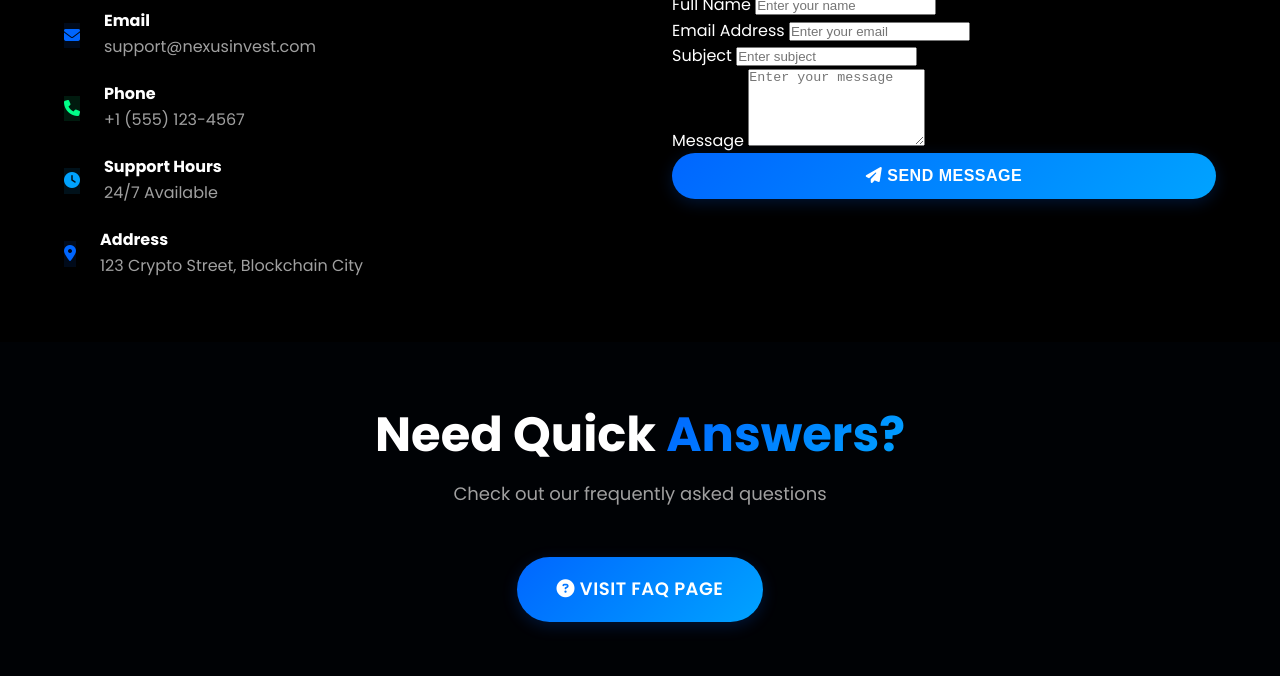
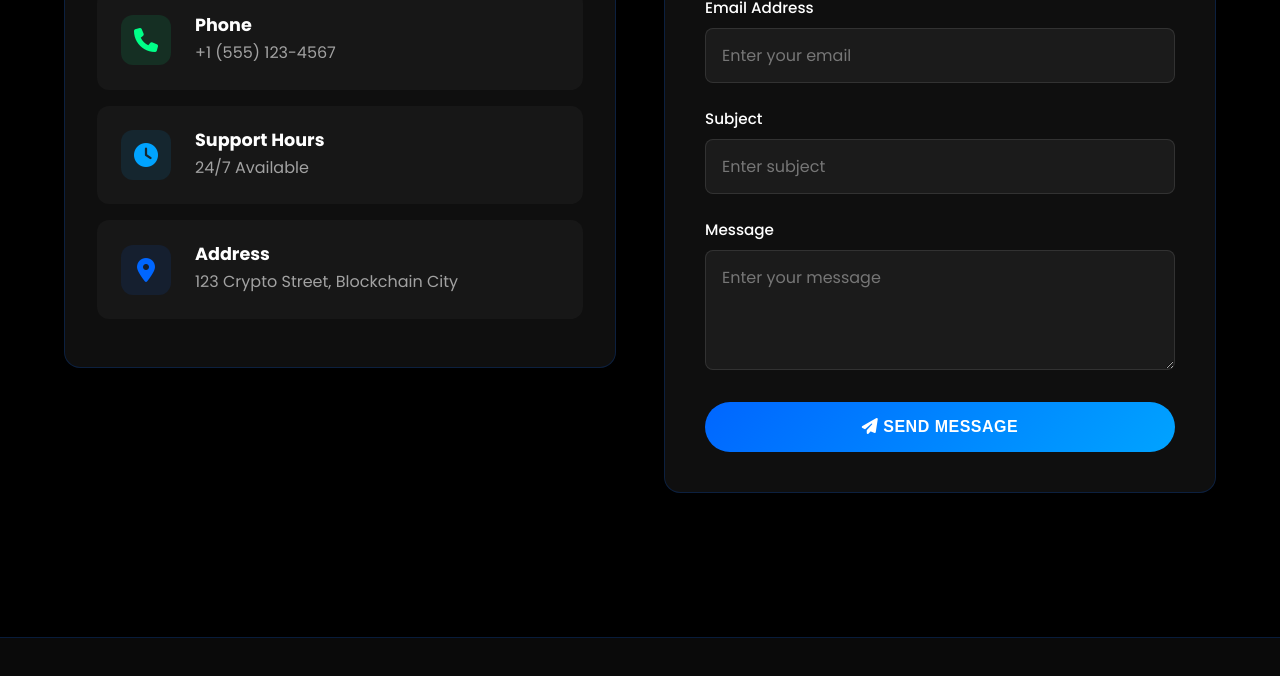
Before and after one commit to ahmad-coder45/nexusinvest-website, a plain HTML site: page contact.html in a window 1280 px wide. Shown: the part 512-1188 px from the top of the page. Drawn offline with nearby package versions, Linux system fonts and the light colour scheme.

Commit message:
Fix contact page - add proper CSS styling and animations

```diff
--- a/contact.html
+++ b/contact.html
@@ -8,7 +8,138 @@
     <link rel="icon" type="image/png" href="images/favicon.png">
     <link href="https://fonts.googleapis.com/css2?family=Poppins:wght@300;400;500;600;700;800&display=swap" rel="stylesheet">
     <link rel="stylesheet" href="https://cdnjs.cloudflare.com/ajax/libs/font-awesome/6.4.0/css/all.min.css">
+    <link rel="stylesheet" href="https://unpkg.com/aos@2.3.1/dist/aos.css">
     <link rel="stylesheet" href="css/style.css">
+
+    <style>
+        .contact-section {
+            padding: 120px 0 80px;
+            min-height: 100vh;
+        }
+
+        .contact-grid {
+            display: grid;
+            grid-template-columns: 1fr 1fr;
+            gap: 3rem;
+            margin-top: 3rem;
+        }
+
+        .contact-info-card {
+            background: rgba(26, 26, 26, 0.6);
+            backdrop-filter: blur(20px);
+            border: 1px solid rgba(0, 102, 255, 0.2);
+            border-radius: 16px;
+            padding: 2rem;
+            transition: all 0.3s ease;
+        }
+
+        .contact-info-card:hover {
+            transform: translateY(-5px);
+            border-color: rgba(0, 102, 255, 0.4);
+            box-shadow: 0 10px 40px rgba(0, 102, 255, 0.2);
+        }
+
+        .info-item {
+            display: flex;
+            align-items: center;
+            gap: 1.5rem;
+            padding: 1.5rem;
+            background: rgba(255, 255, 255, 0.03);
+            border-radius: 12px;
+            margin-bottom: 1rem;
+            transition: all 0.3s ease;
+        }
+
+        .info-item:hover {
+            background: rgba(255, 255, 255, 0.05);
+            transform: translateX(5px);
+        }
+
+        .info-icon {
+            width: 50px;
+            height: 50px;
+            display: flex;
+            align-items: center;
+            justify-content: center;
+            border-radius: 12px;
+            font-size: 1.5rem;
+        }
+
+        .contact-form-card {
+            background: rgba(26, 26, 26, 0.6);
+            backdrop-filter: blur(20px);
+            border: 1px solid rgba(0, 102, 255, 0.2);
+            border-radius: 16px;
+            padding: 2.5rem;
+        }
+
+        .form-group {
+            margin-bottom: 1.5rem;
+        }
+
+        .form-label {
+            display: block;
+            margin-bottom: 0.5rem;
+            color: #fff;
+            font-weight: 500;
+            font-size: 0.95rem;
+        }
+
+        .form-input {
+            width: 100%;
+            padding: 0.875rem 1rem;
+            background: rgba(255, 255, 255, 0.05);
+            border: 1px solid rgba(255, 255, 255, 0.1);
+            border-radius: 8px;
+            color: #fff;
+            font-size: 1rem;
+            font-family: 'Poppins', sans-serif;
+            transition: all 0.3s ease;
+        }
+
+        .form-input:focus {
+            outline: none;
+            border-color: #0066ff;
+            background: rgba(255, 255, 255, 0.08);
+            box-shadow: 0 0 0 3px rgba(0, 102, 255, 0.1);
+        }
+
+        .form-input::placeholder {
+            color: rgba(255, 255, 255, 0.4);
+        }
+
+        textarea.form-input {
+            resize: vertical;
+            min-height: 120px;
+        }
+
+        .submit-btn {
+            width: 100%;
+            padding: 1rem;
+            background: linear-gradient(135deg, #0066ff, #00a3ff);
+            border: none;
+            border-radius: 50px;
+            color: #fff;
+            font-size: 1rem;
+            font-weight: 600;
+            cursor: pointer;
+            transition: all 0.3s ease;
+            text-transform: uppercase;
+            letter-spacing: 0.5px;
+        }
+
+        .submit-btn:hover {
+            transform: translateY(-2px);
+            box-shadow: 0 10px 30px rgba(0, 102, 255, 0.4);
+        }
+
+        @media (max-width: 768px) {
+            .contact-grid {
+                grid-template-columns: 1fr;
+                gap: 2rem;
+            }
+        }
+    </style>
 </head>
 <body>
 
@@ -37,68 +168,57 @@
         </div>
     </nav>
 
-    <!-- Hero Section -->
-    <section class="hero-section" style="padding: 120px 0 80px;">
+    <!-- Contact Section -->
+    <section class="contact-section">
         <div class="container">
             <div class="section-title" data-aos="fade-up">
                 <h1>Contact <span class="text-gradient">Us</span></h1>
                 <p>Get in touch with our support team</p>
             </div>
-        </div>
-    </section>
 
-    <!-- Contact Section -->
-    <section class="section">
-        <div class="container">
-            <div class="grid grid-2" style="gap: var(--spacing-2xl);">
+            <div class="contact-grid">
                 <!-- Contact Info -->
                 <div data-aos="fade-right">
-                    <h2 style="margin-bottom: var(--spacing-lg);">Get In Touch</h2>
+                    <div class="contact-info-card">
+                        <h2 style="margin-bottom: 2rem; font-size: 1.75rem;">Get In Touch</h2>
 
-                    <div class="feature-card" style="margin-bottom: var(--spacing-md);">
-                        <div style="display: flex; align-items: center; gap: var(--spacing-md);">
-                            <div class="feature-icon" style="background: rgba(0, 102, 255, 0.1);">
-                                <i class="fas fa-envelope" style="color: var(--electric-blue);"></i>
+                        <div class="info-item">
+                            <div class="info-icon" style="background: rgba(0, 102, 255, 0.1);">
+                                <i class="fas fa-envelope" style="color: #0066ff;"></i>
                             </div>
                             <div>
-                                <h4 style="margin-bottom: 0.25rem;">Email</h4>
-                                <p style="margin: 0; color: var(--text-gray);">support@nexusinvest.com</p>
+                                <h4 style="margin-bottom: 0.25rem; font-size: 1.1rem;">Email</h4>
+                                <p style="margin: 0; color: rgba(255, 255, 255, 0.6);">support@nexusinvest.com</p>
                             </div>
                         </div>
-                    </div>
 
-                    <div class="feature-card" style="margin-bottom: var(--spacing-md);">
-                        <div style="display: flex; align-items: center; gap: var(--spacing-md);">
-                            <div class="feature-icon" style="background: rgba(0, 255, 136, 0.1);">
-                                <i class="fas fa-phone" style="color: var(--neon-green);"></i>
+                        <div class="info-item">
+                            <div class="info-icon" style="background: rgba(0, 255, 136, 0.1);">
+                                <i class="fas fa-phone" style="color: #00ff88;"></i>
                             </div>
                             <div>
-                                <h4 style="margin-bottom: 0.25rem;">Phone</h4>
-                                <p style="margin: 0; color: var(--text-gray);">+1 (555) 123-4567</p>
+                                <h4 style="margin-bottom: 0.25rem; font-size: 1.1rem;">Phone</h4>
+                                <p style="margin: 0; color: rgba(255, 255, 255, 0.6);">+1 (555) 123-4567</p>
                             </div>
                         </div>
-                    </div>
 
-                    <div class="feature-card" style="margin-bottom: var(--spacing-md);">
-                        <div style="display: flex; align-items: center; gap: var(--spacing-md);">
-                            <div class="feature-icon" style="background: rgba(0, 163, 255, 0.1);">
-                                <i class="fas fa-clock" style="color: var(--light-blue);"></i>
+                        <div class="info-item">
+                            <div class="info-icon" style="background: rgba(0, 163, 255, 0.1);">
+                                <i class="fas fa-clock" style="color: #00a3ff;"></i>
                             </div>
                             <div>
-                                <h4 style="margin-bottom: 0.25rem;">Support Hours</h4>
-                                <p style="margin: 0; color: var(--text-gray);">24/7 Available</p>
+                                <h4 style="margin-bottom: 0.25rem; font-size: 1.1rem;">Support Hours</h4>
+                                <p style="margin: 0; color: rgba(255, 255, 255, 0.6);">24/7 Available</p>
                             </div>
                         </div>
-                    </div>
 
-                    <div class="feature-card">
-                        <div style="display: flex; align-items: center; gap: var(--spacing-md);">
-                            <div class="feature-icon" style="background: rgba(0, 102, 255, 0.1);">
-                                <i class="fas fa-map-marker-alt" style="color: var(--electric-blue);"></i>
+                        <div class="info-item">
+                            <div class="info-icon" style="background: rgba(0, 102, 255, 0.1);">
+                                <i class="fas fa-map-marker-alt" style="color: #0066ff;"></i>
                             </div>
                             <div>
-                                <h4 style="margin-bottom: 0.25rem;">Address</h4>
-                                <p style="margin: 0; color: var(--text-gray);">123 Crypto Street, Blockchain City</p>
+                                <h4 style="margin-bottom: 0.25rem; font-size: 1.1rem;">Address</h4>
+                                <p style="margin: 0; color: rgba(255, 255, 255, 0.6);">123 Crypto Street, Blockchain City</p>
                             </div>
                         </div>
                     </div>
@@ -106,8 +226,8 @@
 
                 <!-- Contact Form -->
                 <div data-aos="fade-left">
-                    <div class="feature-card">
-                        <h3 style="margin-bottom: var(--spacing-lg);">Send Us a Message</h3>
+                    <div class="contact-form-card">
+                        <h3 style="margin-bottom: 2rem; font-size: 1.75rem;">Send Us a Message</h3>
 
                         <form id="contactForm">
                             <div class="form-group">
@@ -148,34 +268,17 @@
                                 <textarea
                                     id="message"
                                     class="form-input"
-                                    rows="5"
                                     placeholder="Enter your message"
                                     required
                                 ></textarea>
                             </div>
 
-                            <button type="submit" class="btn btn-primary" style="width: 100%;">
-                                <i class="fas fa-paper-plane"></i> Send Message
+                            <button type="submit" class="submit-btn">
+                                <i class="fas fa-paper-plane"></i> SEND MESSAGE
                             </button>
                         </form>
                     </div>
                 </div>
-            </div>
-        </div>
-    </section>
-
-    <!-- FAQ Quick Links -->
-    <section class="section" style="background: rgba(0, 102, 255, 0.02);">
-        <div class="container">
-            <div class="section-title" data-aos="fade-up">
-                <h2>Need Quick <span class="text-gradient">Answers?</span></h2>
-                <p>Check out our frequently asked questions</p>
-            </div>
-
-            <div style="text-align: center;" data-aos="zoom-in">
-                <a href="faq.html" class="btn btn-primary btn-lg">
-                    <i class="fas fa-question-circle"></i> Visit FAQ Page
-                </a>
             </div>
         </div>
     </section>
@@ -214,12 +317,21 @@
     <script src="https://unpkg.com/aos@2.3.1/dist/aos.js"></script>
     <script src="js/main.js"></script>
     <script>
-        AOS.init({ duration: 1000, once: true });
+        // Initialize AOS
+        AOS.init({
+            duration: 1000,
+            once: true,
+            offset: 100
+        });
 
         // Contact form handler
         document.getElementById('contactForm').addEventListener('submit', function(e) {
             e.preventDefault();
-            showToast('Message sent successfully! We will get back to you soon.', 'success');
+
+            // Show success message
+            alert('Message sent successfully! We will get back to you soon.');
+
+            // Reset form
             this.reset();
         });
     </script>
```
